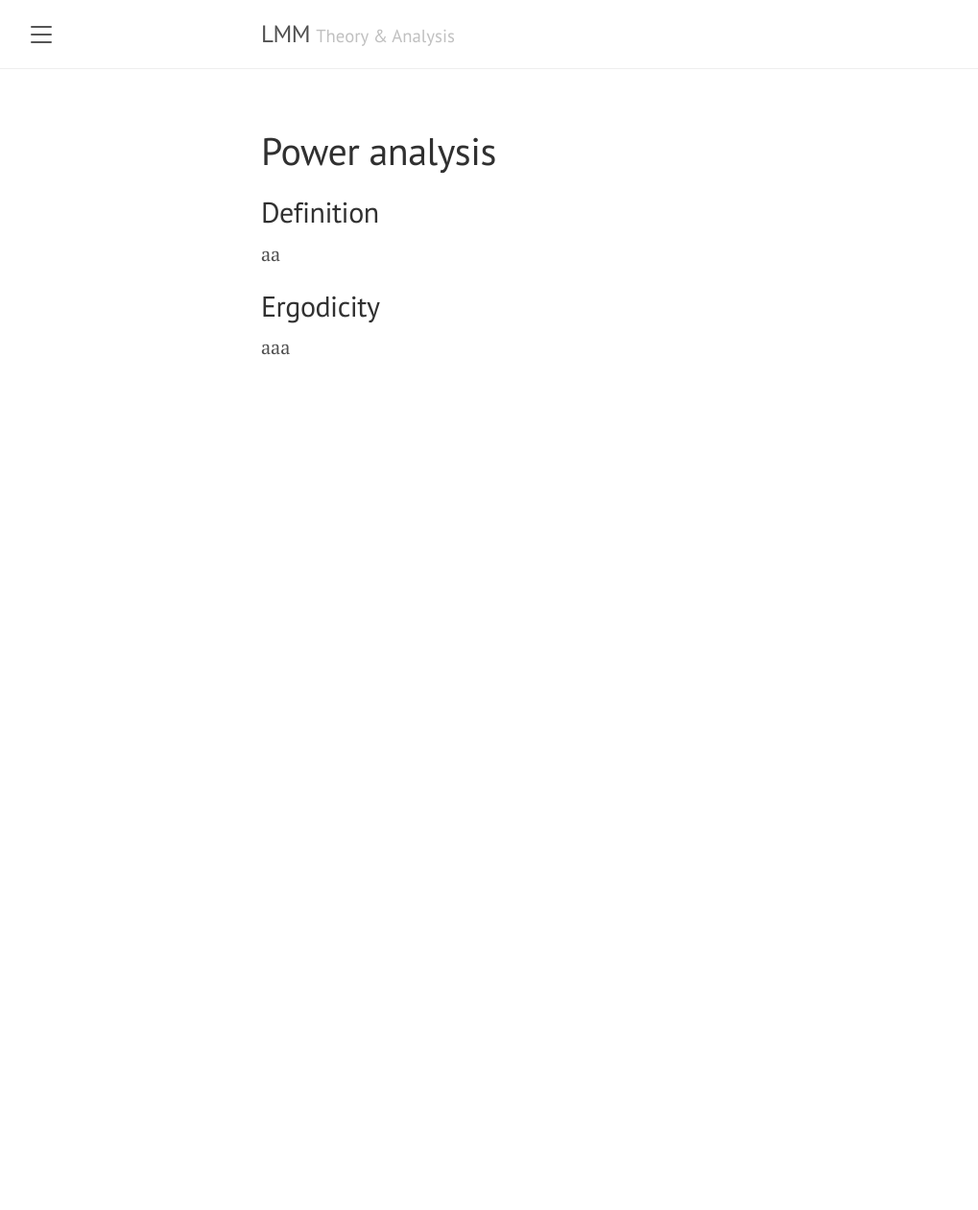
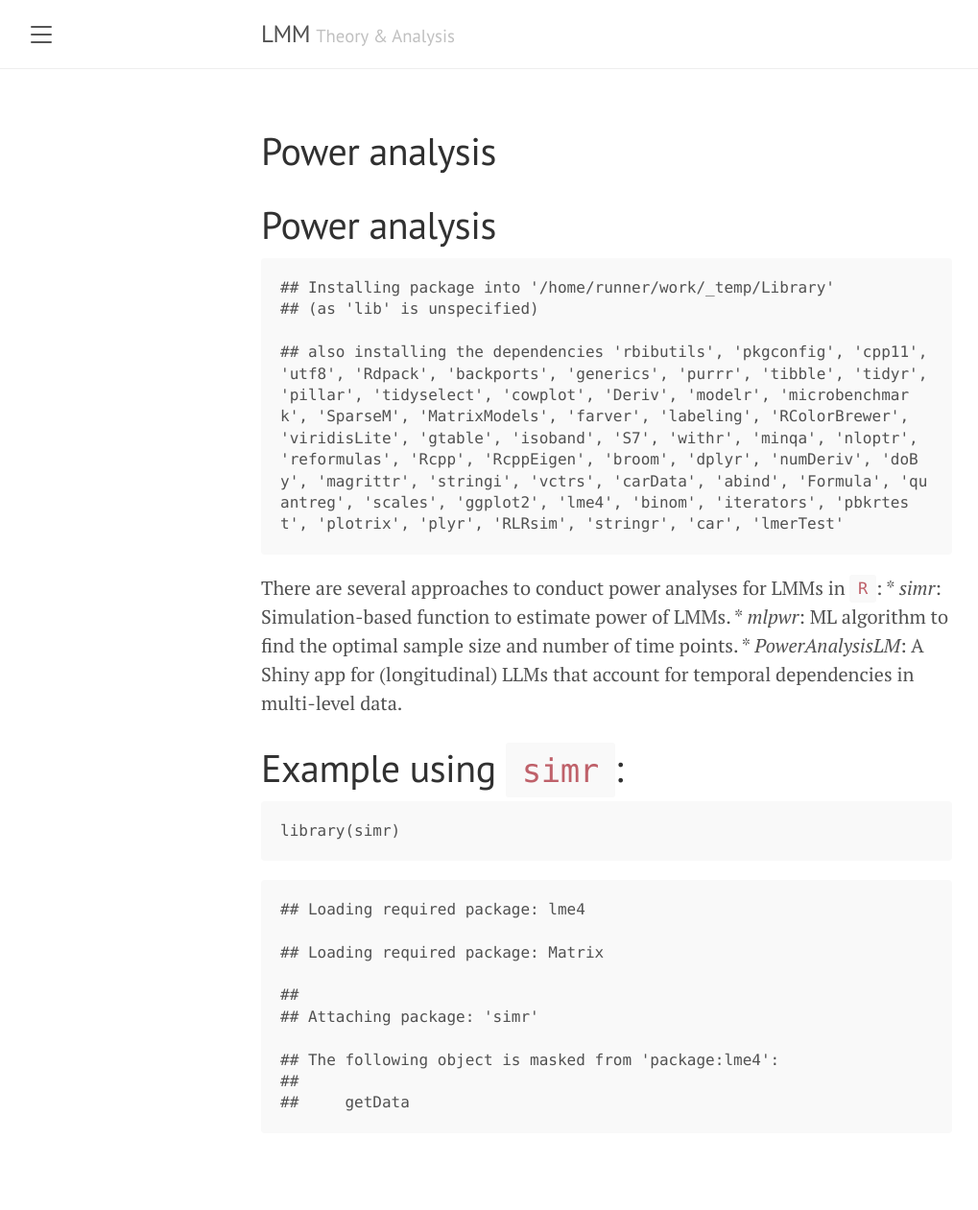
Before and after one commit to lennartseizer/ild, a Jekyll site: the page built from 5.md, in a window 1280 px wide. Shown: the whole page at 96% size, without its empty margins (8-1027 px from the left). Built offline with Jekyll 4.4.1, drawn with Linux system fonts in a browser that asks for light colours; our own code applies the rules of GitHub Pages for plain Markdown files; before the commit the page ends 900 px from its top, so only the background shows below that.

Commit message:
Auto-render Rmd → md [skip ci]

````diff
--- a/5.md
+++ b/5.md
@@ -1,12 +1,30 @@
----
-layout: page
-title: Power analysis
----
+Power analysis
+================
 
-## Definition
+    ## Installing package into '/home/runner/work/_temp/Library'
+    ## (as 'lib' is unspecified)
 
-aa
+    ## also installing the dependencies 'rbibutils', 'pkgconfig', 'cpp11', 'utf8', 'Rdpack', 'backports', 'generics', 'purrr', 'tibble', 'tidyr', 'pillar', 'tidyselect', 'cowplot', 'Deriv', 'modelr', 'microbenchmark', 'SparseM', 'MatrixModels', 'farver', 'labeling', 'RColorBrewer', 'viridisLite', 'gtable', 'isoband', 'S7', 'withr', 'minqa', 'nloptr', 'reformulas', 'Rcpp', 'RcppEigen', 'broom', 'dplyr', 'numDeriv', 'doBy', 'magrittr', 'stringi', 'vctrs', 'carData', 'abind', 'Formula', 'quantreg', 'scales', 'ggplot2', 'lme4', 'binom', 'iterators', 'pbkrtest', 'plotrix', 'plyr', 'RLRsim', 'stringr', 'car', 'lmerTest'
 
-## Ergodicity
+There are several approaches to conduct power analyses for LMMs in `R`:
+\* *simr*: Simulation-based function to estimate power of LMMs. \*
+*mlpwr*: ML algorithm to find the optimal sample size and number of time
+points. \* *PowerAnalysisLM*: A Shiny app for (longitudinal) LLMs that
+account for temporal dependencies in multi-level data.
 
-aaa
+# Example using `simr`:
+
+``` r
+library(simr)
+```
+
+    ## Loading required package: lme4
+
+    ## Loading required package: Matrix
+
+    ##
+    ## Attaching package: 'simr'
+
+    ## The following object is masked from 'package:lme4':
+    ##
+    ##     getData
````
Also changed, not shown: 1.md (+0 -5 lines).
